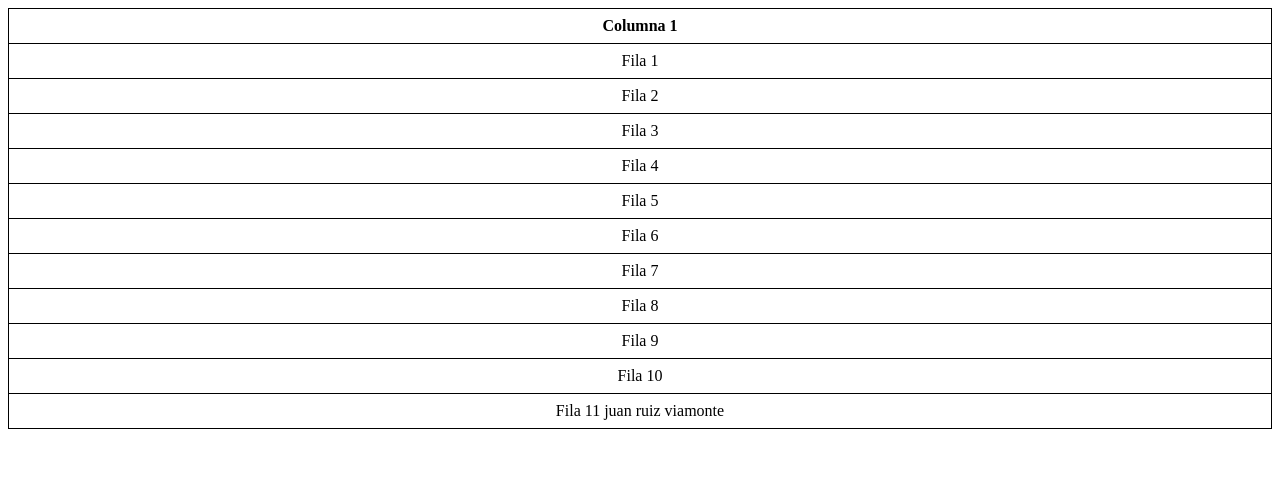
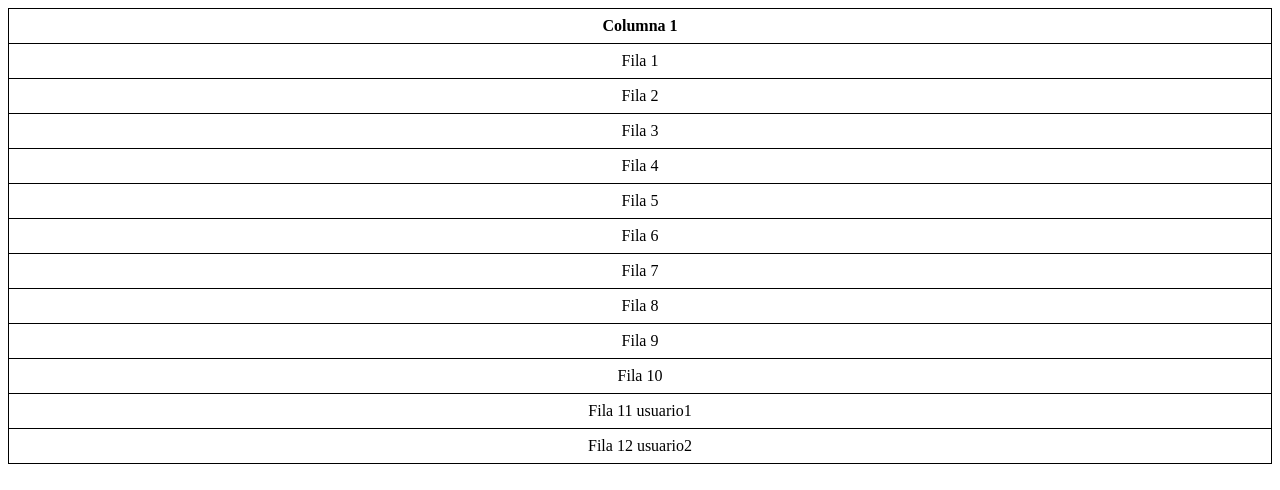
Before and after one commit to xeduard2018/Prueba111, a plain HTML site: page index.html in a window 1280 px wide. Drawn offline with Linux system fonts and the light colour scheme.

Commit message:
Update index.html

```diff
--- a/index.html
+++ b/index.html
@@ -56,7 +56,10 @@
             <td>Fila 10</td>
         </tr>
         <tr>
-            <td>Fila 11 juan ruiz viamonte</td>
+            <td>Fila 11 usuario1</td>
+        </tr>
+        <tr>
+            <td>Fila 12 usuario2</t>
         </tr>
     </tbody>
 </table>
```
